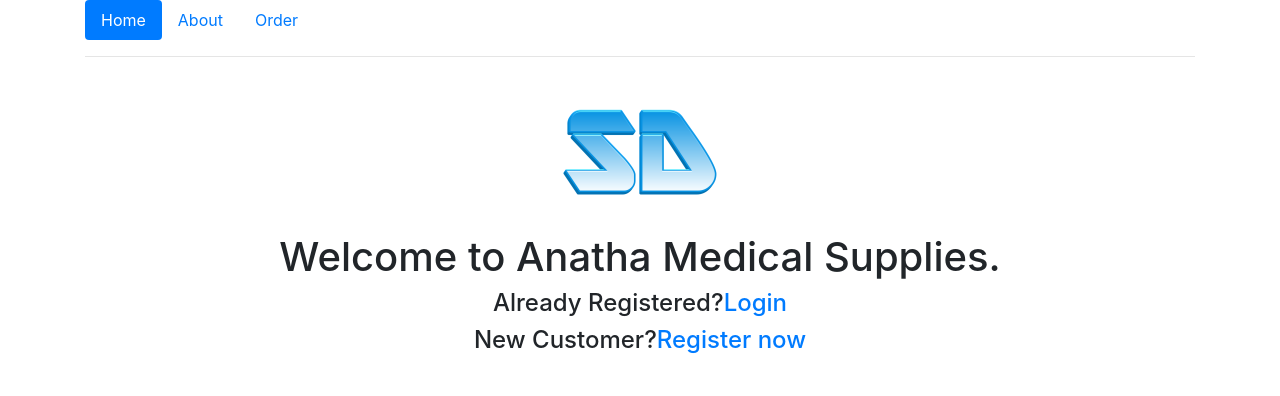
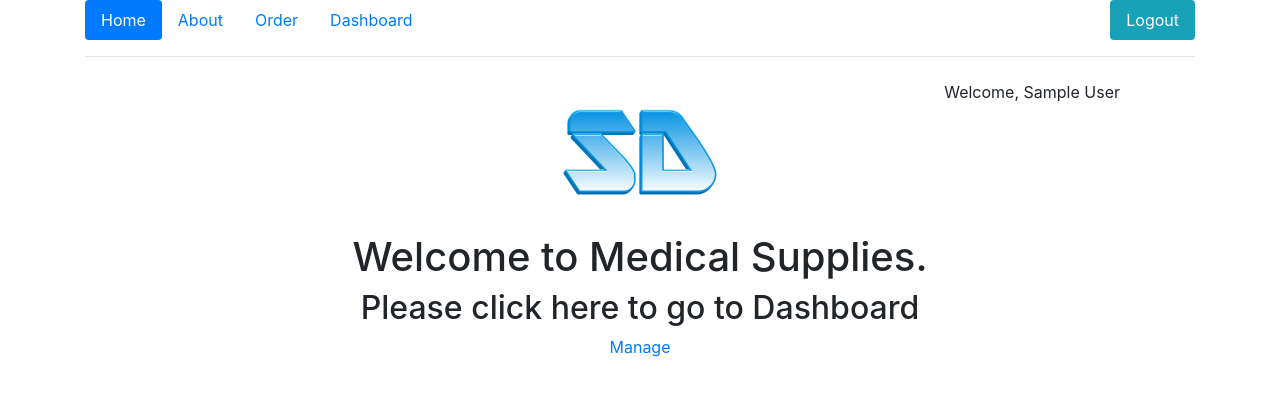
Before and after one commit to Kotidhana/simple-mbs-flask, a Flask app: page / in a window 1280 px wide. Shown: the top 396 px of the page. Run offline with Flask 2, Linux system fonts and the light colour scheme; the visitor is signed in with stand-in values (Sample User, id 1); some libraries are stand-ins or nearby versions.

Commit message:
Using session in Template

```diff
--- a/application/static/css/style.css
+++ b/application/static/css/style.css
@@ -79,3 +79,10 @@
     text-decoration: none;
     color: rgb(0, 69, 71);
 }
+.user{
+    font-size: medium;
+    position: absolute;
+    float: right;
+    right: 10em;
+    top: 5em;
+}
--- a/application/templates/about.html
+++ b/application/templates/about.html
@@ -3,8 +3,8 @@
     {% block content %}
 
         <div class="dAbout text-center font-italic">
-            <h1>Medical Billing System</h1>
-            This is a simple Medical Billing system developed using Python Flask framework.
+            <h1>Medicine Ordering System</h1>
+            This is a simple Medicine Ordering system developed using Python Flask framework.
             This demonstrates the registering and ordering of medicines
             for pharmacies. This is clearly developed for learning and cannot be used for Commercial Purposes.
         </div>
--- a/application/templates/dashboard.html
+++ b/application/templates/dashboard.html
@@ -1,4 +1,5 @@
 {% extends 'includes/base.html' %}
+
 {% block content %}
     <h1>Your Orders</h1>
     {% if meds %}
--- a/application/templates/includes/base.html
+++ b/application/templates/includes/base.html
@@ -1,7 +1,7 @@
 <!DOCTYPE html>
 <html>
 <head>
-    <title>AMS | {{ title }} </title>
+    <title>MOS | {{ title }} </title>
     <link rel="stylesheet" href="https://stackpath.bootstrapcdn.com/bootstrap/4.5.0/css/bootstrap.min.css"
     integrity="sha384-9aIt2nRpC12Uk9gS9baDl411NQApFmC26EwAOH8WgZl5MYYxFfc+NcPb1dKGj7Sk" crossorigin="anonymous">
     <link rel="stylesheet" href="{{ url_for('static',filename='css/style.css')}}"/>
@@ -14,18 +14,20 @@
         <nav>
             <ul class="nav nav-pills ml-auto">
                 <li class="nav-item"><a href="{{ url_for('index') }}" class="nav-link {% if index %}active{% endif %}">Home</a></li>
-                <li class="nav-item"><a href="{{ url_for('about') }}" class="nav-link {% if courses %}active{% endif %}">About</a></li>
-                <li class="nav-item"><a href="{{ url_for('order') }}" class="nav-link {% if enrollment %}active{% endif %}">Order</a></li>
+                <li class="nav-item"><a href="{{ url_for('about') }}" class="nav-link {% if about %}active{% endif %}">About</a></li>
+                <li class="nav-item"><a href="{{ url_for('order') }}" class="nav-link {% if order %}active{% endif %}">Order</a></li>
+                <li class="nav-item"><a href="{{ url_for('dashboard') }}" class="nav-link {% if dashboard %}active{% endif %}">Dashboard</a></li>
 
-                <!-- {% if not session['username'] %} -->
-                <li class="nav-item"><a href="{{ url_for('register') }}" class="nav-link {% if register %}active{% endif %}">Register</a></li>
-                <!-- {% endif %} -->
 
-                <!-- {% if not session['username'] %} -->
-                <li class="nav-item ml-auto"><a href="{{ url_for('login') }}" class="nav-link {% if login %}active{% endif %}">Login</a></li>
-                <!-- {% else %} -->
-                <!-- <li class="nav-item"><a href="{{ url_for('logout') }}" class="nav-link">Logout</a></li> -->
-                <!-- {% endif %} -->
+                {% if not session['userName'] %}
+                    <li class="nav-item"><a href="{{ url_for('register') }}" class="nav-link {% if register %}active{% endif %}">Register</a></li>
+                    <li class="nav-item ml-auto"><a href="{{ url_for('login') }}" class="nav-link {% if login %}active{% else %}btn-info{% endif %}">Login</a></li>
+                <!-- {% endif %}
+
+                {% if not session['userName'] %} -->
+                {% else %}
+                    <li class="nav-item ml-auto"><a href="{{ url_for('logout') }}" class="nav-link btn-info">Logout</a></li>
+                {% endif %}
             </ul>
         </nav>
         <hr style="clear:both">
@@ -33,10 +35,10 @@
     <div class="container-fluid text-center top-container">
         <img class='img-fluid' style='max-width: 10em;' src="{{ url_for('static',filename='images/sd2.png')}}">
     </div>
-<!--
-    {% if session['username'] %}
-    <span class="user">Welcome, {{ session['username'] }}</span>
-    {% endif %} -->
+
+    {% if session['userName'] %}
+        <span class="user">Welcome, {{ session['userName'] }}</span>
+    {% endif %}
 
     {% with messages = get_flashed_messages(with_categories=true) %}
         {% if messages %}
--- a/application/templates/index.html
+++ b/application/templates/index.html
@@ -4,13 +4,13 @@
         <div class="container">
             <div class="row">
                 <div class="col-lg-12 col-xs-12 text-center">
-                    <h1>Welcome to Anatha Medical Supplies.</h1>
-                    {% if login == True %}
-                    <h2>Please click here to go to Dashboard</h2>
-                    <a href="{{ url_for('dashboard') }}">Manage</a>
+                    <h1>Welcome to Medical Supplies.</h1>
+                    {% if session.get('user_id') %}
+                        <h2>Please click here to go to Dashboard</h2>
+                        <a href="{{ url_for('dashboard') }}">Manage</a>
                     {% else %}
-                    <h4>Already Registered?<a href="{{ url_for('login') }}">Login</a></h4>
-                    <h4>New Customer?<a href="{{ url_for('register') }}">Register now</a></h4>
+                        <h4>Already Registered?<a href="{{ url_for('login') }}">Login</a></h4>
+                        <h4>New Customer?<a href="{{ url_for('register') }}">Register now</a></h4>
                     {% endif %}
                 </div>
             </div>
--- a/application/templates/orders.html
+++ b/application/templates/orders.html
@@ -1,4 +1,5 @@
 {% extends 'includes/base.html' %}
+
 {% block content %}
 <table class="table table-hover">
     <thead>
```
